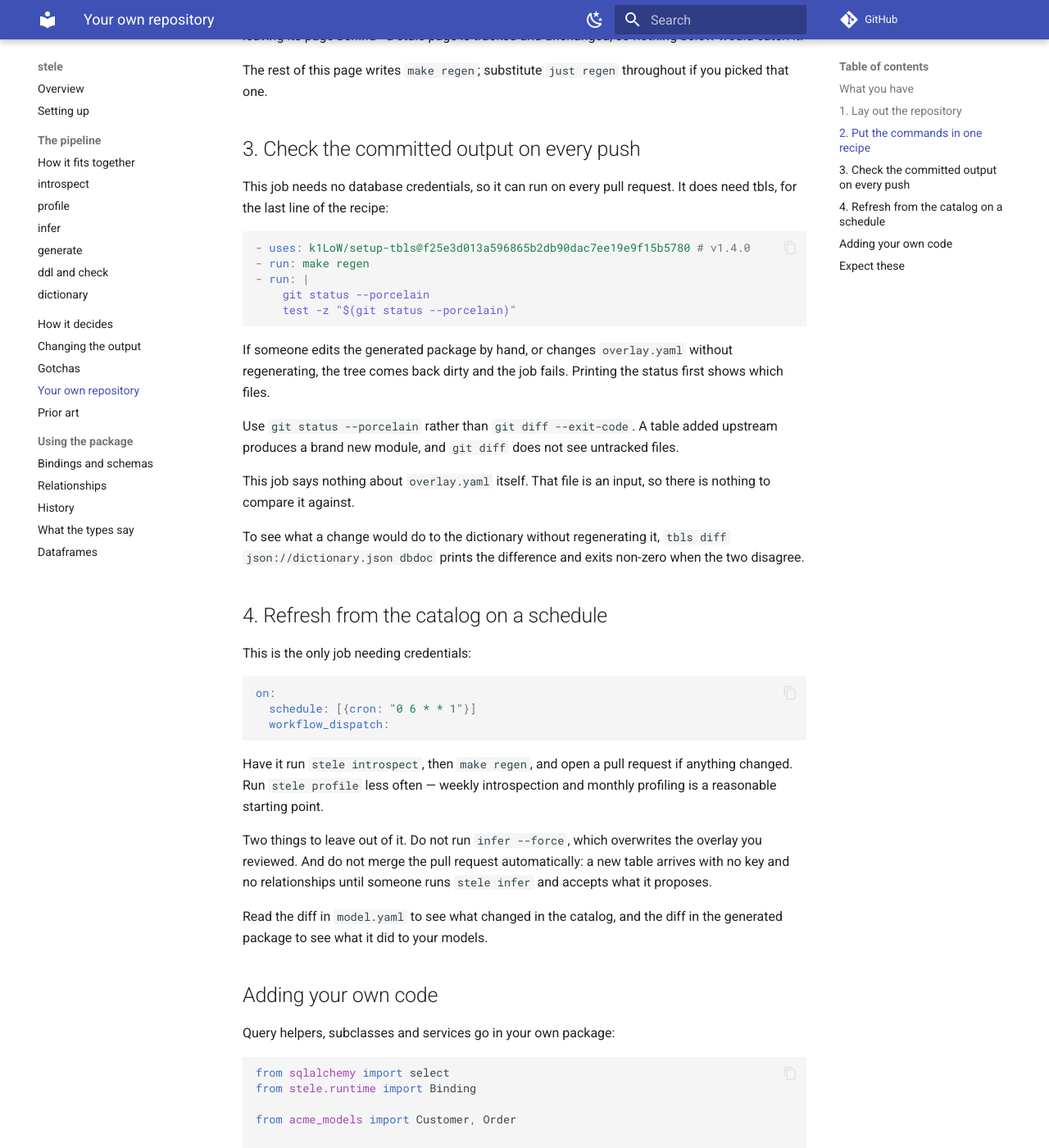
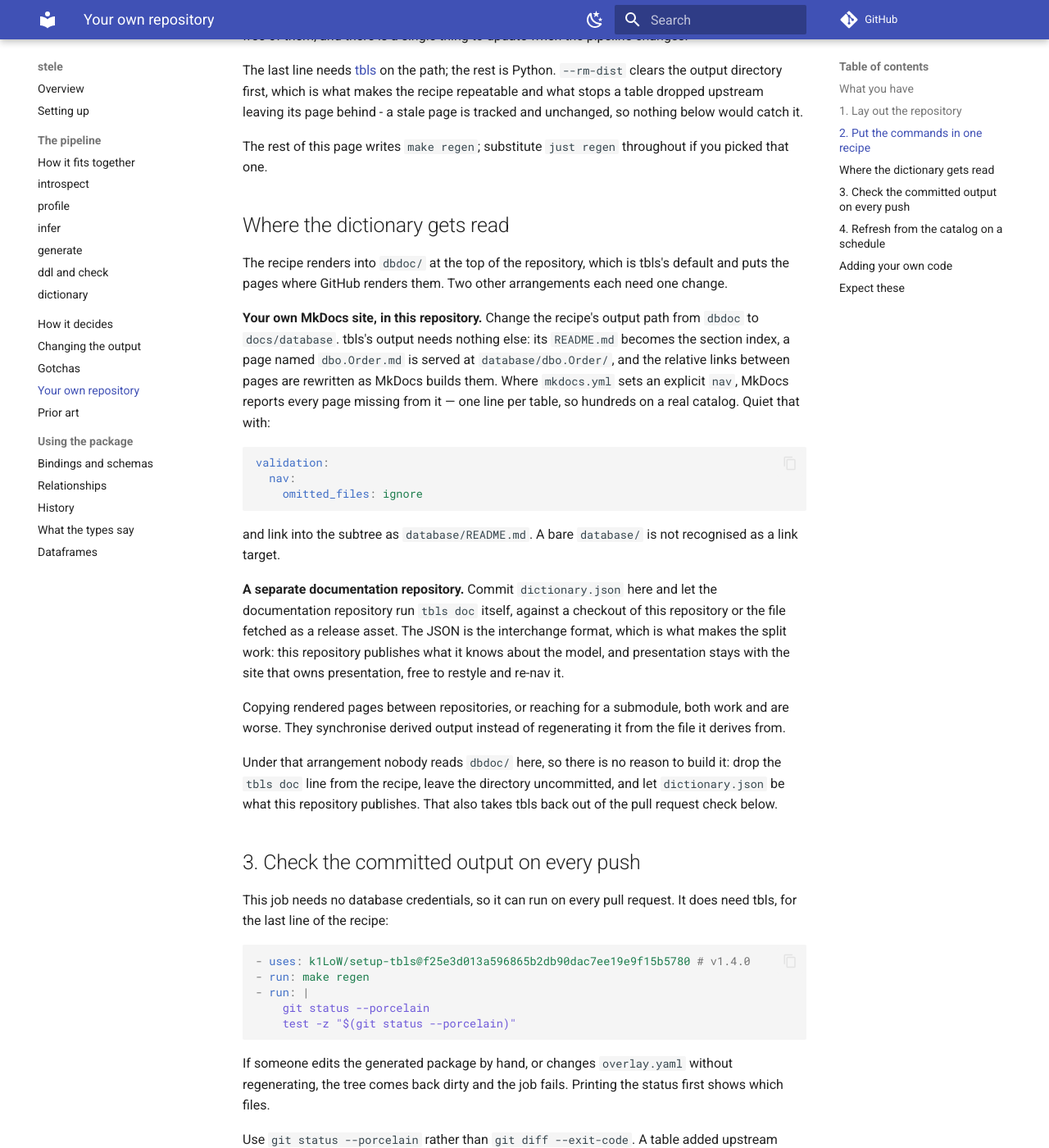
Before and after one commit to dchud/stele, an MkDocs documentation site: the page built from docs/repository.md, in a window 1280 px wide and 1400 px high, scrolled down 1946 px. Shown: the whole window at 82% size. Built offline with MkDocs 1.6.1 and Material for MkDocs 9.7.7, drawn with Linux system fonts in a browser that asks for light colours; comment, search, counter and statistics services are not loaded; some of the changed text lies outside the part shown.

Commit message:
docs: say where the rendered dictionary is meant to be read
The page described one arrangement - rendered pages committed at the top of
the repository, read on GitHub - and stated the commit advice as though it
were the only one.

Two others each need a single change. Pointing the recipe at docs/database
puts the pages in an MkDocs site in the same repository, and tbls's output
needs no preprocessing to land there: README.md becomes the section index,
dotted filenames give clean URLs, and inter-page links are rewritten during
the build. A separate documentation repository renders its own pages from
dictionary.json, which is what the JSON being a committed artifact is for.

That makes the commit advice conditional rather than flat. Under the third
arrangement nobody reads dbdoc/ in this repository, so building and
committing it is redundant, and tbls drops back out of the pull request
check.

````diff
--- a/docs/repository.md
+++ b/docs/repository.md
@@ -24,6 +24,12 @@ contributor can clone the repository, import the models and read the data
 dictionary without any Databricks credentials. The dictionary is the one
 whose readers are mostly people who never run the pipeline, so a rendered
 tree they can browse in the repository is most of its value.
+
+`dbdoc/` is the one to think about rather than commit reflexively. It belongs
+in git when this repository is where people read the dictionary. Where a
+separate documentation site renders its own pages from `dictionary.json`,
+leave it out — see [Where the dictionary gets
+read](#where-the-dictionary-gets-read).
 
 stele's own repository ignores `dictionary.json`. That is the opposite
 advice for the opposite reason: there the file would describe one customer's
@@ -98,6 +104,45 @@ would catch it.
 
 The rest of this page writes `make regen`; substitute `just regen` throughout
 if you picked that one.
+
+## Where the dictionary gets read
+
+The recipe renders into `dbdoc/` at the top of the repository, which is tbls's
+default and puts the pages where GitHub renders them. Two other arrangements
+each need one change.
+
+**Your own MkDocs site, in this repository.** Change the recipe's output path
+from `dbdoc` to `docs/database`. tbls's output needs nothing else: its
+`README.md` becomes the section index, a page named `dbo.Order.md` is served
+at `database/dbo.Order/`, and the relative links between pages are rewritten
+as MkDocs builds them. Where `mkdocs.yml` sets an explicit `nav`, MkDocs
+reports every page missing from it — one line per table, so hundreds on a
+real catalog. Quiet that with:
+
+```yaml
+validation:
+  nav:
+    omitted_files: ignore
+```
+
+and link into the subtree as `database/README.md`. A bare `database/` is not
+recognised as a link target.
+
+**A separate documentation repository.** Commit `dictionary.json` here and
+let the documentation repository run `tbls doc` itself, against a checkout of
+this repository or the file fetched as a release asset. The JSON is the
+interchange format, which is what makes the split work: this repository
+publishes what it knows about the model, and presentation stays with the site
+that owns presentation, free to restyle and re-nav it.
+
+Copying rendered pages between repositories, or reaching for a submodule,
+both work and are worse. They synchronise derived output instead of
+regenerating it from the file it derives from.
+
+Under that arrangement nobody reads `dbdoc/` here, so there is no reason to
+build it: drop the `tbls doc` line from the recipe, leave the directory
+uncommitted, and let `dictionary.json` be what this repository publishes.
+That also takes tbls back out of the pull request check below.
 
 ## 3. Check the committed output on every push
 
````
